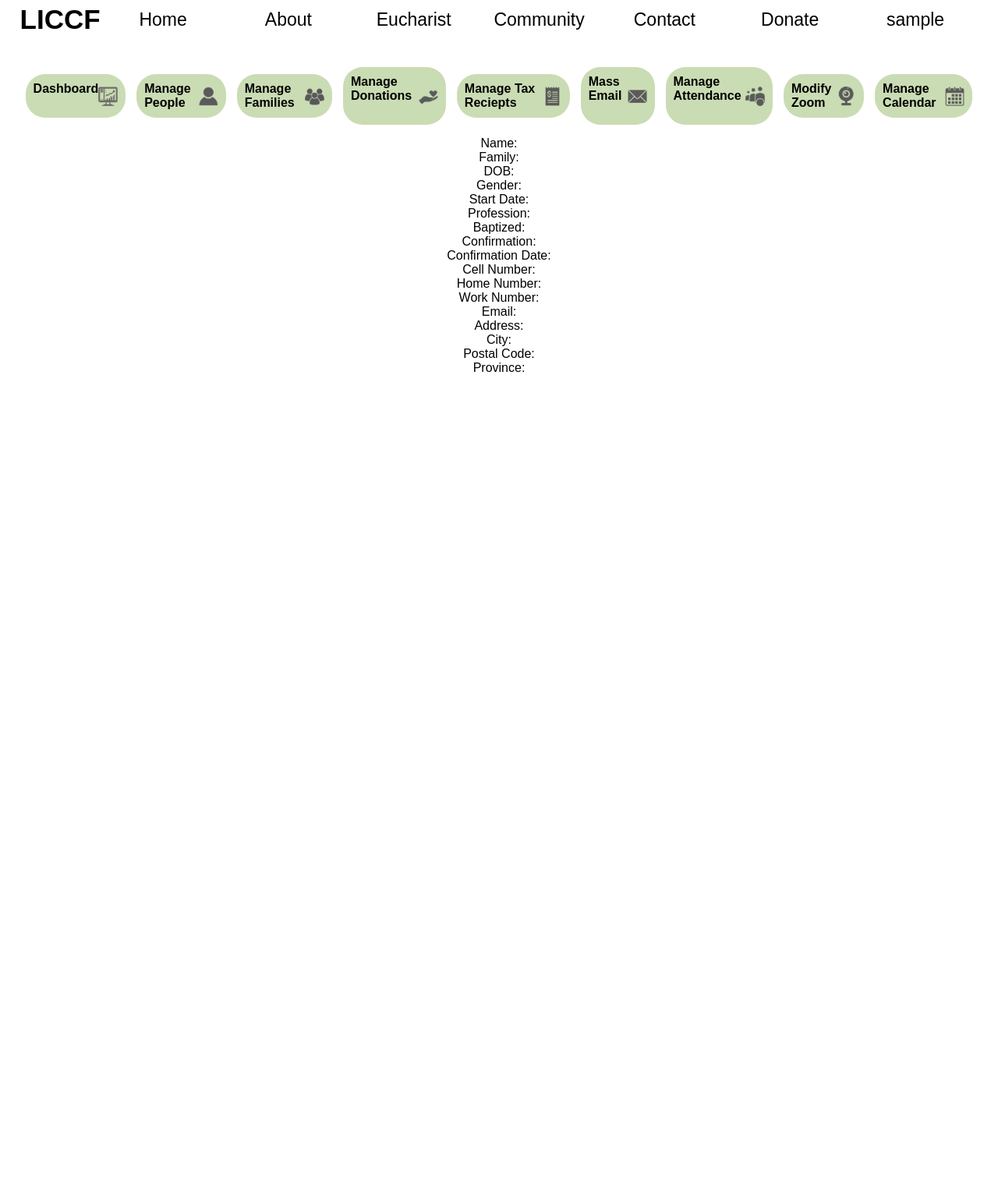
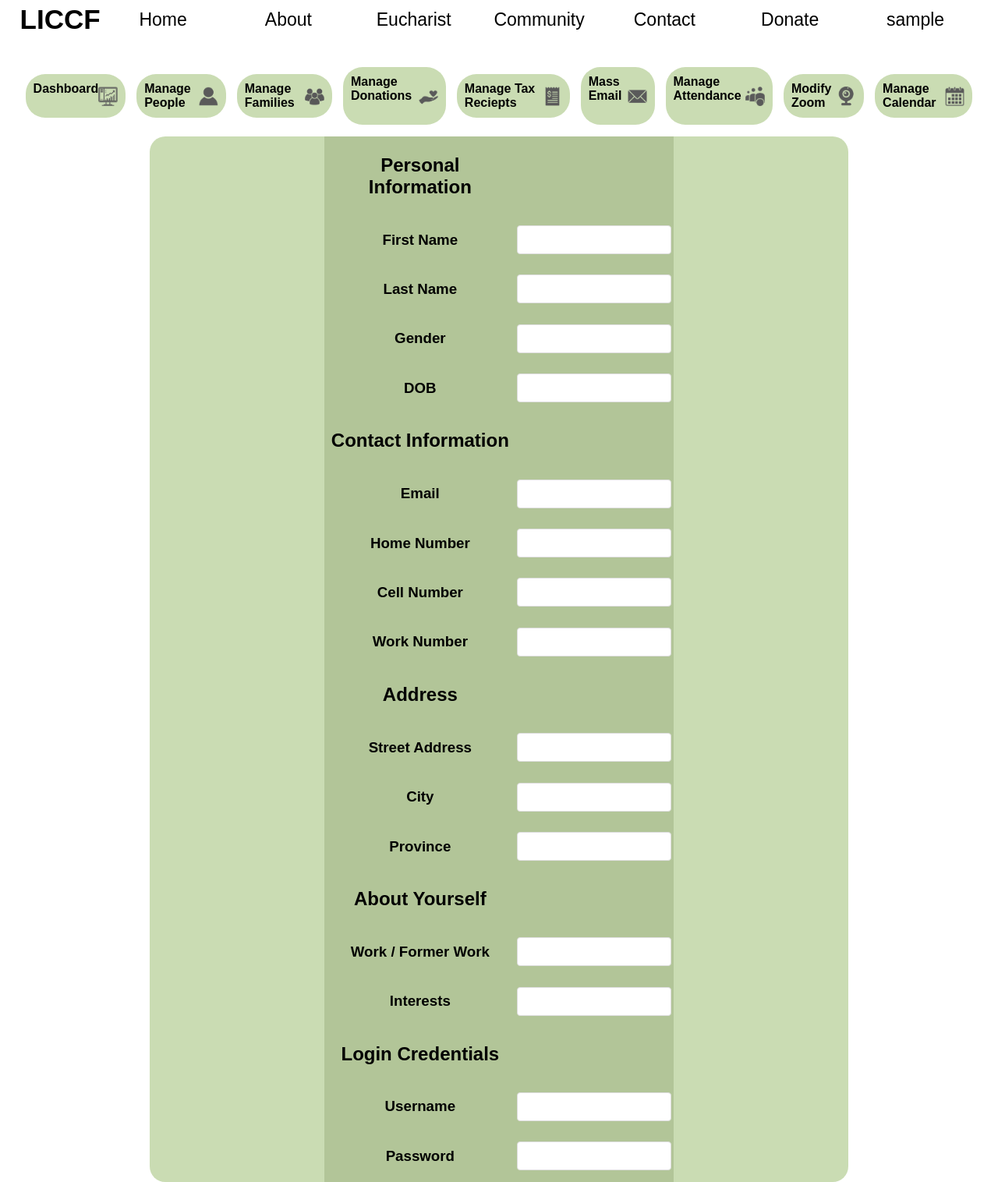
Before and after one commit to DonMcD/LICCF, a PHP site: page /private/profile.php?pid=1 in a window 1280 px wide. Shown: the whole page at 78% size. Before the commit the page ends 477 px from the top, so only its background shows below. Run offline with PHP 8.4, Linux system fonts and the light colour scheme; the visitor is signed in with stand-in values (Sample User, id 1); data that the repository does not hold is empty; some libraries are stand-ins or nearby versions.

Commit message:
Updated Profile Page

```diff
--- a/backend/authenticate.php
+++ b/backend/authenticate.php
@@ -16,7 +16,7 @@ $conn = new mysqli($dbservername, $dbusername, $dbpassword, $dbname);
 if ($conn->connect_error){
     die("Connection failed: " . $conn->connect_error);
 }
-$sql = "SELECT username, hash FROM members where username = '$username'";
+$sql = "SELECT pid, username, hash FROM members where username = '$username'";
 
 $result = $conn->query($sql);
 
@@ -28,6 +28,7 @@ if($row){
     if(($row['username'] == $username) && (password_verify($password, $row['hash']))){
         $_SESSION['authenticated'] = true;
         $_SESSION['username'] = $username;
+        $_SESSION['pid'] = $row['pid'];
         echo "valid";
     }
     else {
--- a/backend/getProfileData.php
+++ b/backend/getProfileData.php
@@ -1,12 +1,9 @@
 <?php
 require 'serverDetails.php';
-
 //Personal ID
 $pid = $_GET['pid'];
-
 // Create connection
 $conn = new mysqli($dbservername, $dbusername, $dbpassword, $dbname);
-
 // Connect
 if ($conn->connect_error){
     die("Connection failed: " . $conn->connect_error);
@@ -16,30 +13,30 @@
 LEFT JOIN family ON members.fid = family.fid
 LEFT JOIN titles ON members.pid = titles.tid
 WHERE members.pid = {$pid}";
-
 $result = $conn->query($sql);
-
 $row = $result->fetch_assoc();
 
-        echo "
-        Name: {$row['f_name']}  {$row['l_name']} <br>
-        Family: {$row['name']} <br>
-        DOB: {$row['dob']} <br>
-        Gender: {$row['gender']} <br>
-        Start Date: {$row['start_date']} <br>
-        Profession: {$row['profession']} <br>
-        Baptized: {$row['baptized']} <br>
-        Confirmation: {$row['confirmation']} <br>
-        Confirmation Date: {$row['confirmation_date']} <br>
-        Cell Number: {$row['c_number']} <br>
-        Home Number: {$row['h_number']} <br>
-        Work Number: {$row['w_number']} <br>
-        Email: {$row['email']} <br>
-        Address: {$row['address']} <br>
-        City: {$row['city']} <br>
-        Postal Code: {$row['postal_code']} <br>
-        Province: {$row['province']} <br>
-        ";
+//Variables for each table column
+$username = $row['username'];
+$fname = $row['f_name'];
+$lname = $row['l_name'];
+$dob = $row['dob'];
+$gender = $row['gender'];
+$start_date = $row['start_date'];
+$profession = $row['profession'];
+$baptized = $row['baptized'];
+$confirmation = $row['confirmation'];
+$confirmation_date = $row['confirmation_date'];
+$c_number = $row['c_number'];
+$w_number = $row['w_number'];
+$h_number = $row['h_number'];
+$email = $row['email'];
+$address = $row['address'];
+$city = $row['city'];
+$postal_code = $row['postal_code'];
+$province = $row['province'];
+$family = $row['name'];
+$interest = $row['interest'];
 
 mysqli_close($conn);
 
--- a/css/styles.css
+++ b/css/styles.css
@@ -425,3 +425,32 @@ input:focus ~ .input-border {
 .login-btn:hover::before {
     left: 0;
 }
+
+/*Profile screen styles*/
+.profile-main-container{
+    display: flex;
+    margin: 0 auto;
+    width: 70%;
+    background-color: var(--accent);
+    border-radius: 20px;
+    justify-content: center;
+}
+.profile-inner-container {
+    width: 50%;
+    display: flex;
+    margin: 0 auto;
+    flex-direction: row;
+    background-color: var(--hover-green);
+    justify-content: center;
+}
+.profile-section {
+    display: flex;
+    flex-direction: column;
+}
+.profile-inner-container input{
+    width: 100%;
+    padding: 10px;
+    border: 1px solid #ddd;
+    border-radius: 4px;
+    box-sizing: border-box;
+}
--- a/frontend/private/dashboard.php
+++ b/frontend/private/dashboard.php
@@ -40,7 +40,7 @@ $latestMembers = getLatestMembers();
         </div>
         <div class='stats-container'>
             <h2>Total Families</h2>
-            <?php echo "{$totalFamilies} Members"?>
+            <?php echo "{$totalFamilies} Families"?>
         </div>
         <div class='stats-container'>
         <h2>Total Donations</h2>
--- a/frontend/private/managePeople.php
+++ b/frontend/private/managePeople.php
@@ -30,6 +30,7 @@ require '../headers/topBar.php';
         <form method='POST' action='managePeople.php'>
             <div class="side-bar-header">
                 <h2>Filters</h2>
+                <button href='createUser.php'>+</button>
             </div>
             <div>
             <br>
--- a/frontend/private/profile.php
+++ b/frontend/private/profile.php
@@ -25,13 +25,88 @@ if (!isset($_SESSION['authenticated']) || $_SESSION['authenticated'] !== true) {
 <?php
 require '../headers/header.php';
 require '../headers/topBar.php';
+require '../../backend/getProfileData.php';
 ?>
-<div class="main-container">
-    <div class='centered-container'>
-        <?php
-        require '../../backend/getProfileData.php';
-
-        ?>
+<div class="profile-main-container">
+    <div class='profile-inner-container'>
+        <div class='profile-section'>
+            <table>
+                <tr>
+                    <td><h2>Personal Information</h2></td>
+                </tr>
+                <tr>
+                    <td><h3>First Name</h3></td>
+                    <td><input type="text" name="first_name" id="first_name" value='<?php echo $fname ?>'/></td>
+                </tr>
+                <tr>
+                    <td><h3>Last Name</h3></td>
+                    <td><input type="text" name="last_name" id="last_name" value='<?php echo $lname ?>'/></td>
+                </tr>
+                <tr>
+                    <td><h3>Gender</h3></td>
+                    <td><input type="text" name="gender" id="gender" value='<?php echo $gender ?>'/></td>
+                </tr>
+                <tr>
+                    <td><h3>DOB</h3></td>
+                    <td><input type="text" name="dob" id="dob" value='<?php echo $dob ?>'/></td>
+                </tr>
+                <tr>
+                    <td><h2>Contact Information</h2></td>
+                </tr>
+                <tr>
+                    <td><h3>Email</h3></td>
+                    <td><input type="text" name="email" id="email" value='<?php echo $email ?>'/></td>
+                </tr>
+                <tr>
+                    <td><h3>Home Number</h3></td>
+                    <td><input type="text" name="h_number" id="h_number" value='<?php echo $h_number ?>'/></td>
+                </tr>
+                <tr>
+                    <td><h3>Cell Number</h3></td>
+                    <td><input type="text" name="c_number" id="c_number" value='<?php echo $c_number ?>'/></td>
+                </tr>
+                <tr>
+                    <td><h3>Work Number</h3></td>
+                    <td><input type="text" name="w_number" id="w_number" value='<?php echo $w_number ?>'/></td>
+                </tr>
+                <tr>
+                    <td><h2>Address</h2></td>
+                </tr>
+                <tr>
+                    <td><h3>Street Address</h3></td>
+                    <td><input type="text" name="address" id="address" value='<?php echo $address ?>'/></td>
+                </tr>
+                <tr>
+                    <td><h3>City</h3></td>
+                    <td><input type="text" name="city" id="city" value='<?php echo $city ?>'/></td>
+                </tr>
+                <tr>
+                    <td><h3>Province</h3></td>
+                    <td><input type="text" name="province" id="province" value='<?php echo $province ?>'/></td>
+                </tr>
+                <tr>
+                    <td><h2>About Yourself</h2></td>
+                </tr>
+                <tr>
+                    <td><h3>Work / Former Work</h3></td>
+                    <td><input type="text" name="profession" id="profession" value='<?php echo $profession ?>'/></td>
+                </tr>
+                <tr>
+                    <td><h3>Interests</h3></td>
+                    <td><input type="text" name="interest" id="interest" value='<?php echo $interest ?>'/></td>
+                </tr>
+                <tr>
+                    <td><h2>Login Credentials</h2></td>
+                </tr>
+                <tr>
+                    <td><h3>Username</h3></td>
+                    <td><input type="text" name="username" id="username" value='<?php echo $username ?>'/></td>
+                </tr>
+                <tr>
+                    <td><h3>Password</h3></td>
+                    <td><input type="password" name="password" id="password"/></td>
+                </tr>
+        </div>
     </div>
 </div>
 </body>
```
Also changed, not shown: frontend/public/signup.php (+11 -8 lines), backend/processForm.php (renamed from backend/processSignupForm.php), 1 other file. Lines whose indentation alone changed are shown as unchanged.
